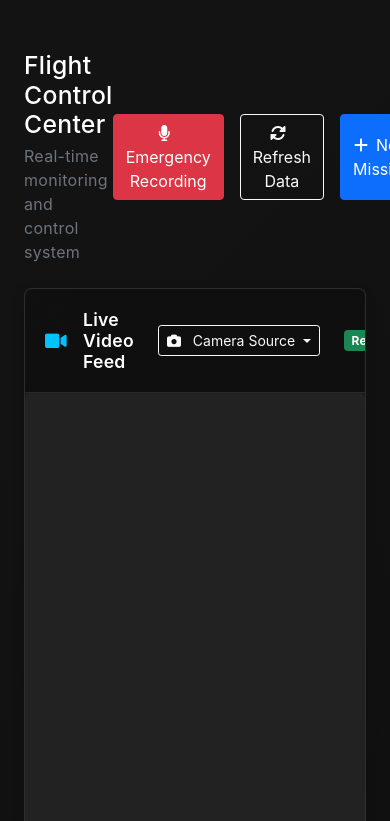
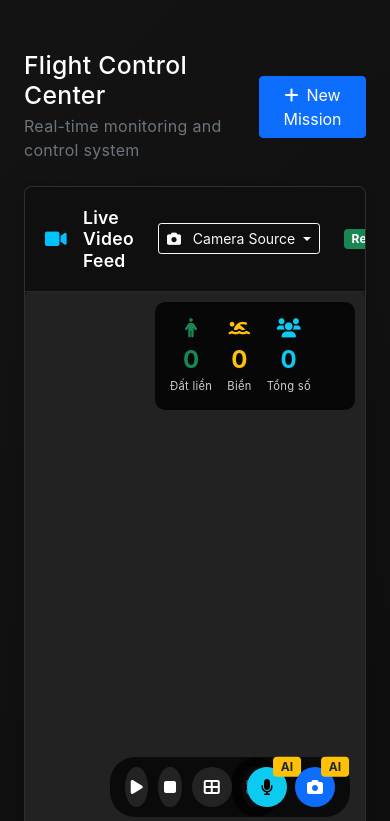
Before and after one commit to HuyHoang04/sky-webapp, a Flask app: page /dashboard in a window 390 px wide; the page is wider, and only the part inside the window is pictured. Shown: the part 93-914 px from the top of that part. Run offline with Flask 3, Linux system fonts and the light colour scheme; data that the repository does not hold is empty; some libraries are stand-ins or nearby versions; grey boxes are pictures that could not be loaded.

Commit message:
Redesign dashboard layout and update styles
Refactored dashboard.html to modernize the layout: moved detection stats to a compact overlay on the video, replaced device status and map stats panels with streamlined overlays, and updated map and video control UIs. Removed redundant CSS for device/map stats and status, and improved responsive and visual styling in style.css and voice.css. These changes enhance usability and visual clarity for real-time monitoring.

```diff
--- a/web-app/templates/dashboard.html
+++ b/web-app/templates/dashboard.html
@@ -6,9 +6,10 @@
 <link rel="stylesheet" href="https://cdn.jsdelivr.net/npm/leaflet@1.7.1/dist/leaflet.css" />
 <style>
     #map {
-        height: 400px;
+        height: 100%;
         width: 100%;
-        border-radius: 5px;
+        border-radius: 0;
+        min-height: 450px;
     }
     .video-container {
         position: relative;
@@ -22,19 +23,6 @@
         width: 100%;
         height: 100%;
         object-fit: contain;  /* Maintain aspect ratio for 720p */
-    }
-    .device-status {
-        padding: 10px;
-        border-radius: 5px;
-        margin-bottom: 10px;
-    }
-    .device-online {
-        background-color: rgba(40, 167, 69, 0.2);
-        border: 1px solid #28a745;
-    }
-    .device-offline {
-        background-color: rgba(220, 53, 69, 0.2);
-        border: 1px solid #dc3545;
     }
     .data-card {
         background-color: #2c3034;
@@ -51,6 +39,191 @@
         50% { transform: scale(1.2); }
         100% { transform: scale(1); }
     }
+
+    /* Detection stats overlay */
+    .detection-overlay {
+        position: absolute;
+        top: 10px;
+        right: 10px;
+        background: rgba(0, 0, 0, 0.8);
+        border-radius: 10px;
+        padding: 15px;
+        min-width: 200px;
+        z-index: 10;
+    }
+
+    .detection-stats-compact {
+        display: flex;
+        gap: 15px;
+        align-items: center;
+    }
+
+    .detection-stat-item {
+        text-align: center;
+        color: white;
+    }
+
+    .detection-stat-item i {
+        font-size: 1.2rem;
+        margin-bottom: 5px;
+    }
+
+    .detection-stat-item .count {
+        font-size: 1.5rem;
+        font-weight: bold;
+        display: block;
+    }
+
+    .detection-stat-item .label {
+        font-size: 0.7rem;
+        opacity: 0.8;
+    }
+
+    /* Circular video control buttons */
+    .video-controls {
+        position: absolute;
+        bottom: 15px;
+        left: 50%;
+        transform: translateX(-50%);
+        display: flex;
+        gap: 10px;
+        align-items: center;
+        background: rgba(0, 0, 0, 0.7);
+        padding: 10px 15px;
+        border-radius: 25px;
+    }
+
+    .video-controls .btn {
+        border-radius: 50%;
+        width: 40px;
+        height: 40px;
+        display: flex;
+        align-items: center;
+        justify-content: center;
+        padding: 0;
+        border: none;
+    }
+
+    .video-controls .btn span {
+        display: none;
+    }
+
+    .video-controls .dropdown-toggle {
+        border-radius: 50%;
+        width: 40px;
+        height: 40px;
+        display: flex;
+        align-items: center;
+        justify-content: center;
+        padding: 0;
+    }
+
+    .video-controls .dropdown-toggle::after {
+        display: none;
+    }
+
+    /* Analysis & Capture Controls */
+    .analysis-controls-wrapper {
+        position: absolute;
+        bottom: 15px;
+        right: 15px;
+        background: rgba(0, 0, 0, 0.7);
+        padding: 10px 15px;
+        border-radius: 25px;
+    }
+
+    .analysis-controls {
+        display: flex;
+        flex-direction: row;
+        gap: 8px;
+        align-items: center;
+    }
+
+    .analysis-controls .btn {
+        border-radius: 50%;
+        width: 40px;
+        height: 40px;
+        display: flex;
+        align-items: center;
+        justify-content: center;
+        padding: 0;
+        border: none;
+    }
+
+    /* Map overlay controls */
+    .map-overlay {
+        position: absolute;
+        top: 10px;
+        right: 10px;
+        display: flex;
+        flex-direction: column;
+        gap: 8px;
+        z-index: 1000;
+    }
+
+    .map-control-group {
+        display: flex;
+        gap: 5px;
+    }
+
+    .map-control-group .btn {
+        border-radius: 50%;
+        width: 32px;
+        height: 32px;
+        display: flex;
+        align-items: center;
+        justify-content: center;
+        padding: 0;
+        font-size: 0.8rem;
+    }
+
+    .map-control-group .form-check {
+        margin: 0;
+        background: rgba(0, 0, 0, 0.7);
+        padding: 6px 8px;
+        border-radius: 6px;
+    }
+
+    .map-control-group .form-check-input {
+        margin: 0;
+        width: 14px;
+        height: 14px;
+    }
+
+    .map-control-group .form-check-label {
+        font-size: 0.75rem;
+        margin-left: 4px;
+        cursor: pointer;
+    }
+
+    /* Map wrapper styling */
+    .map-wrapper {
+        background-color: #2c3034;
+        border: 1px solid #495057;
+        border-radius: 5px;
+        overflow: hidden;
+        height: 100%;
+        display: flex;
+        flex-direction: column;
+    }
+
+    .map-header {
+        background-color: #343a40;
+        padding: 0.75rem 1rem;
+        border-bottom: 1px solid #495057;
+    }
+
+    .map-header h5 {
+        margin: 0;
+        color: white;
+        font-size: 1.1rem;
+    }
+
+    .map-container {
+        position: relative;
+        flex: 1;
+        min-height: 450px;
+    }
 </style>
 {% endblock %}
 
@@ -64,12 +237,6 @@
                     <p class="text-muted mb-0">Real-time monitoring and control system</p>
                 </div>
                 <div class="d-flex gap-3">
-                    <button class="btn btn-danger" id="btnEmergencyRecord" onclick="triggerEmergencyRecording()">
-                        <i class="fas fa-microphone me-2"></i>Emergency Recording
-                    </button>
-                    <button class="btn btn-outline-light">
-                        <i class="fas fa-sync-alt me-2"></i>Refresh Data
-                    </button>
                     <button class="btn btn-primary">
                         <i class="fas fa-plus me-2"></i>New Mission
                     </button>
@@ -100,27 +267,40 @@
                 </div>
                 <div class="card-body p-0">
                     <div class="video-container" id="videoContainer">
+                        <!-- Detection Stats Overlay -->
+                        <div class="detection-overlay">
+                            <div class="detection-stats-compact">
+                                <div class="detection-stat-item">
+                                    <i class="fas fa-male text-success"></i>
+                                    <span class="count text-success" id="earthPersonCount">0</span>
+                                    <div class="label">Đất liền</div>
+                                </div>
+                                <div class="detection-stat-item">
+                                    <i class="fas fa-swimmer text-warning"></i>
+                                    <span class="count text-warning" id="seaPersonCount">0</span>
+                                    <div class="label">Biển</div>
+                                </div>
+                                <div class="detection-stat-item">
+                                    <i class="fas fa-users text-info"></i>
+                                    <span class="count text-info" id="totalPersonCount">0</span>
+                                    <div class="label">Tổng số</div>
+                                </div>
+                            </div>
+                        </div>
+
                         <div class="video-grid" id="videoGrid">
                             <!-- Video cells will be dynamically created by VideoLayoutManager -->
                         </div>
                         <div class="video-controls">
-                            <div class="d-flex gap-2">
-                                <button id="startStream" class="btn btn-primary btn-sm">
+                            <button id="startStream" class="btn btn-success" title="Start Stream">
                                 <i class="fas fa-play"></i>
-                                    <span>Start Stream</span>
                             </button>
-                                <button id="stopStream" class="btn btn-outline-danger btn-sm">
+                            <button id="stopStream" class="btn btn-danger" title="Stop Stream">
                                 <i class="fas fa-stop"></i>
-                                    <span>Stop</span>
-                                </button>
-                                <button id="captureImage" class="btn btn-outline-light btn-sm">
-                                    <i class="fas fa-camera"></i>
-                                    <span>Capture</span>
                             </button>
                             <div class="dropdown">
-                                    <button class="btn btn-outline-light btn-sm dropdown-toggle" type="button" id="viewLayoutDropdown" data-bs-toggle="dropdown">
-                                        <i class="fas fa-th-large me-1"></i>
-                                        <span>Layout</span>
+                                <button class="btn btn-secondary dropdown-toggle" type="button" id="viewLayoutDropdown" data-bs-toggle="dropdown" title="Layout Options">
+                                    <i class="fas fa-th-large"></i>
                                 </button>
                                 <ul class="dropdown-menu dropdown-menu-dark" id="viewLayoutList">
                                     <li><a class="dropdown-item active" href="#" data-layout="single"><i class="fas fa-square me-2"></i>Single View</a></li>
@@ -128,50 +308,22 @@
                                     <!-- Dynamic device-specific layout options will be added here -->
                                 </ul>
                             </div>
-                            </div>
-                            <div class="d-flex gap-3 align-items-center">
-                                <div class="d-flex align-items-center">
-                                    <i class="fas fa-clock me-2"></i>
-                                    <span id="flightTime">00:15:32</span>
-                                </div>
-                                <button id="fullscreenBtn" class="btn btn-outline-light btn-sm">
+                            <button id="fullscreenBtn" class="btn btn-light" title="Fullscreen">
                                 <i class="fas fa-expand"></i>
                             </button>
                         </div>
-                        </div>
-                    </div>
-                </div>
-            </div>
 
-            <!-- Detection Stats Card - Below Video -->
-            <div class="card mt-3">
-                <div class="card-header d-flex justify-content-between align-items-center">
-                    <h5 class="mb-0"><i class="fas fa-users me-2"></i>Thống kê phát hiện</h5>
-                    <button class="btn btn-sm btn-outline-info" onclick="testDetectionUpdate()">
-                        <i class="fas fa-flask"></i> Test Update
+                        <!-- Analysis & Capture Controls -->
+                        <div class="analysis-controls-wrapper">
+                            <div class="analysis-controls">
+                                <button class="btn btn-info position-relative" id="btnEmergencyRecord" onclick="triggerEmergencyRecording()" title="AI Emergency Recording">
+                                    <i class="fas fa-microphone"></i>
+                                    <span class="badge bg-warning text-dark position-absolute top-0 start-100 translate-middle">AI</span>
                                 </button>
-                </div>
-                <div class="card-body">
-                    <div class="row text-center">
-                        <div class="col-md-4">
-                            <div class="p-3 border border-success rounded">
-                                <i class="fas fa-male fa-2x text-success mb-2"></i>
-                                <h6>Người trên đất</h6>
-                                <h3 class="text-success" id="earthPersonCount">0</h3>
-                            </div>
-                        </div>
-                        <div class="col-md-4">
-                            <div class="p-3 border border-warning rounded">
-                                <i class="fas fa-swimmer fa-2x text-warning mb-2"></i>
-                                <h6>Người trên biển</h6>
-                                <h3 class="text-warning" id="seaPersonCount">0</h3>
-                            </div>
-                        </div>
-                        <div class="col-md-4">
-                            <div class="p-3 border border-info rounded">
-                                <i class="fas fa-users fa-2x text-info mb-2"></i>
-                                <h6>Tổng số người</h6>
-                                <h3 class="text-info" id="totalPersonCount">0</h3>
+                                <button id="captureImage" class="btn btn-primary position-relative" title="AI Capture Image">
+                                    <i class="fas fa-camera"></i>
+                                    <span class="badge bg-warning text-dark position-absolute top-0 start-100 translate-middle">AI</span>
+                                </button>
                             </div>
                         </div>
                     </div>
@@ -181,13 +333,10 @@
 
         <!-- GPS Map Panel -->
         <div class="col-lg-4 mb-4">
-            <div class="card h-100">
-                <div class="card-header">
-                    <div class="d-flex justify-content-between align-items-center">
+            <div class="map-wrapper">
+                <div class="map-header">
                     <h5><i class="fas fa-map-marker-alt"></i> Flight Tracking</h5>
                 </div>
-                </div>
-                <div class="card-body p-0">
                 <div class="map-container">
                     <div id="map"></div>
                         <div class="map-overlay">
@@ -207,47 +356,13 @@
                                     <i class="fas fa-minus"></i>
                                 </button>
                             </div>
-                        </div>
-                        <div class="map-stats">
-                            <div class="map-stat-item">
-                                <i class="fas fa-arrows-alt-v"></i>
-                                <div>
-                                    <div class="small text-muted">Altitude</div>
-                                    <strong>120m</strong>
-                                </div>
-                            </div>
-                            <div class="map-stat-item">
-                                <i class="fas fa-tachometer-alt"></i>
-                                <div>
-                                    <div class="small text-muted">Speed</div>
-                                    <strong>15 m/s</strong>
-                                </div>
-                            </div>
-                            <div class="map-stat-item">
-                                <i class="fas fa-compass"></i>
-                                <div>
-                                    <div class="small text-muted">Heading</div>
-                                    <strong>45°</strong>
-                                </div>
-                            </div>
-                            <div class="map-stat-item">
-                                <i class="fas fa-wind"></i>
-                                <div>
-                                    <div class="small text-muted">Wind Speed</div>
-                                    <strong>5 m/s</strong>
-                                </div>
-                            </div>
-                        </div>
-                    </div>
-                        <div class="mt-3">
-                            <div class="form-check form-switch d-flex justify-content-between align-items-center">
-                                <div>
-                                    <input class="form-check-input me-2" type="checkbox" id="showDrone" checked>
-                                    <label class="form-check-label" for="showDrone">
-                                        <i class="fas fa-drone me-1"></i>Show Drone
+                            <div class="map-control-group">
+                                <div class="form-check form-switch">
+                                    <input class="form-check-input" type="checkbox" id="showDrone" checked>
+                                    <label class="form-check-label text-white small" for="showDrone">
+                                        <i class="fas fa-drone me-1"></i>Drone
                                     </label>
                                 </div>
-                                <small class="text-success">Active</small>
                             </div>
                         </div>
                     </div>
@@ -257,59 +372,8 @@
     </div>
 
     <div class="row">
-        <!-- Device Status Panel -->
-        <div class="col-lg-4 mb-4">
-            <div class="card">
-                <div class="card-header">
-                    <h5><i class="fas fa-server"></i> Device Status</h5>
-                </div>
-                <div class="card-body">
-                    <div id="deviceStatusList">
-                        <div class="device-status device-online">
-                            <div class="d-flex justify-content-between align-items-center mb-2">
-                                <div class="d-flex align-items-center">
-                                    <i class="fas fa-drone me-2 text-primary"></i>
-                                    <div>
-                                        <h6 class="mb-0">Drone 1</h6>
-                                        <small class="text-muted">DJI Mavic 3</small>
-                                    </div>
-                                </div>
-                                <span class="badge bg-success">Online</span>
-                            </div>
-                            <div class="p-2 rounded bg-dark mb-2">
-                                <small class="text-muted d-block">Signal Strength</small>
-                                <div class="d-flex align-items-center">
-                                    <i class="fas fa-signal text-primary me-2"></i>
-                                    <strong>Excellent</strong>
-                                </div>
-                            </div>
-                        </div>
-                        <div class="device-status device-online mt-4">
-                            <div class="d-flex justify-content-between align-items-center mb-2">
-                                <div class="d-flex align-items-center">
-                                    <i class="fas fa-drone me-2 text-primary"></i>
-                                    <div>
-                                        <h6 class="mb-0">Drone 2</h6>
-                                        <small class="text-muted">DJI Air 3</small>
-                                    </div>
-                                </div>
-                                <span class="badge bg-success">Online</span>
-                            </div>
-                            <div class="p-2 rounded bg-dark mb-2">
-                                <small class="text-muted d-block">Signal Strength</small>
-                                <div class="d-flex align-items-center">
-                                    <i class="fas fa-signal text-warning me-2"></i>
-                                    <strong>Good</strong>
-                                </div>
-                            </div>
-                        </div>
-                    </div>
-                </div>
-            </div>
-        </div>
-
         <!-- GPS Data Panel -->
-        <div class="col-lg-8 mb-4">
+        <div class="col-lg-12 mb-4">
             <div class="card">
                 <div class="card-header">
                     <div class="d-flex justify-content-between align-items-center">
```
Also changed, not shown: web-app/static/css/style.css (+0 -98 lines), web-app/static/css/voice.css (+3 -4 lines). Lines whose indentation alone changed are shown as unchanged.
